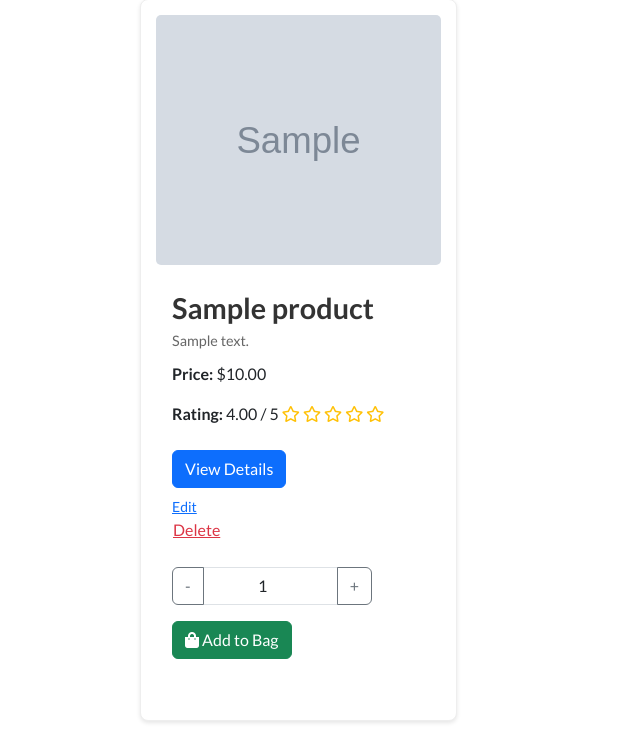
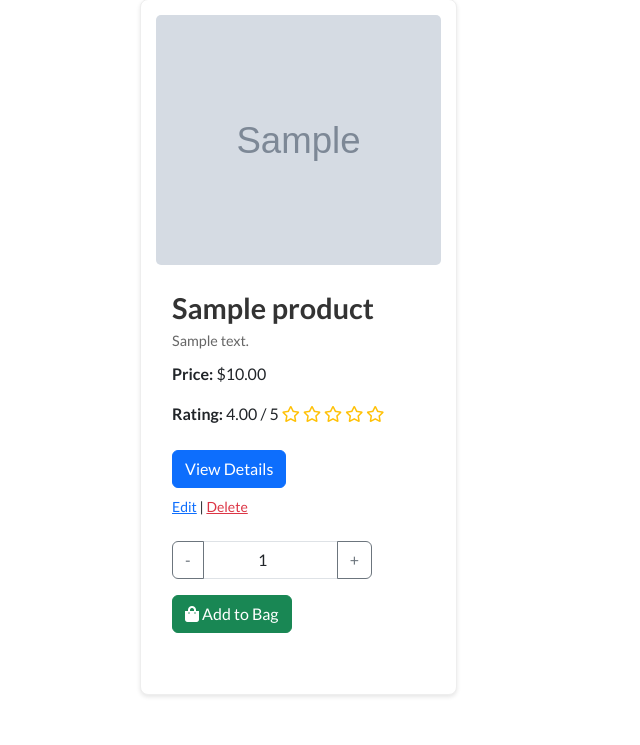
Before and after one commit to Angela-Sin/Moonroot_Market, a Django app: page /products/ in a window 1280 px wide. Shown: the part 358-1103 px from the top of the page, without its empty margins (0-640 px from the left). After the commit the page ends 1055 px from the top, so only its background shows below. Run offline with Django 5.2, Linux system fonts and the light colour scheme; a user stored in the database is signed in; tables that the repository leaves empty hold one stand-in row (values such as "Sample post"); grey boxes marked "Sample" are stand-in pictures; some libraries are stand-ins or nearby versions; some web fonts are replaced.

Commit message:
update back delete as after deployment 404 error

```diff
--- a/products/templates/products/products.html
+++ b/products/templates/products/products.html
@@ -65,17 +65,11 @@
                         </a>
 
                         {% if request.user.is_superuser %}
-    <small class="ml-3 d-block mt-2">
-    <a href="{% url 'edit_product' product.id %}">Edit</a>
-</small>
-<form action="{% url 'delete_product' product.id %}" method="POST" style="display: inline;">
-    {% csrf_token %}
-    <button type="submit" class="btn btn-link text-danger p-0 m-0 align-baseline"
-            onclick="return confirm('Are you sure you want to delete this product?');">
-        Delete
-    </button>
-</form>
-{% endif %}
+                            <small class="ml-3 d-block mt-2">
+                                <a href="{% url 'edit_product' product.id %}">Edit</a> |
+                                <a class="text-danger" href="{% url 'delete_product' product.id %}">Delete</a>
+                            </small>
+                        {% endif %}
 
                         <form method="POST" action="{% url 'bag:add_to_bag' product.id %}" class="mt-4">
                             {% csrf_token %}
```
